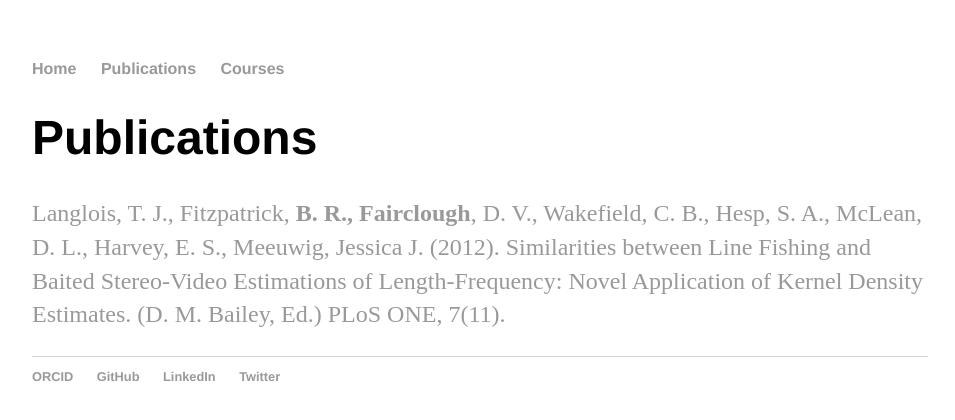
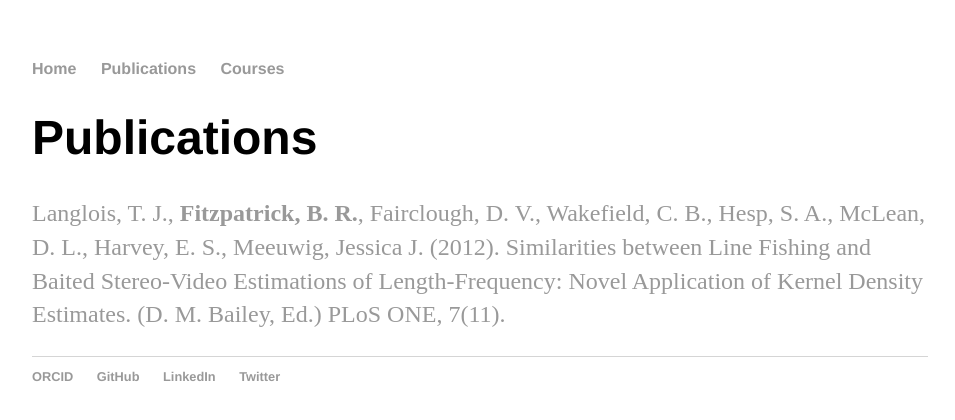
Before and after one commit to brfitzpatrick/brfitzpatrick.github.io, a Jekyll site: the page built from Publications.md, in a window 1280 px wide. Shown: the top 420 px of the page, without its empty margins (160-1115 px from the left). Built offline with Jekyll 4.4.1, drawn with Linux system fonts in a browser that asks for light colours.

Commit message:
put my name in bold this time

```diff
--- a/Publications.md
+++ b/Publications.md
@@ -5,4 +5,4 @@ title: Publications
 Publications
 ===================================
 
-[Langlois, T. J., Fitzpatrick, **B. R., Fairclough**, D. V., Wakefield, C. B., Hesp, S. A., McLean, D. L., Harvey, E. S., Meeuwig, Jessica J. (2012). Similarities between Line Fishing and Baited Stereo-Video Estimations of Length-Frequency: Novel Application of Kernel Density Estimates. (D. M. Bailey, Ed.) PLoS ONE, 7(11).](http://journals.plos.org/plosone/article?id=10.1371/journal.pone.0045973)
+[Langlois, T. J., **Fitzpatrick, B. R.**, Fairclough, D. V., Wakefield, C. B., Hesp, S. A., McLean, D. L., Harvey, E. S., Meeuwig, Jessica J. (2012). Similarities between Line Fishing and Baited Stereo-Video Estimations of Length-Frequency: Novel Application of Kernel Density Estimates. (D. M. Bailey, Ed.) PLoS ONE, 7(11).](http://journals.plos.org/plosone/article?id=10.1371/journal.pone.0045973)
```
